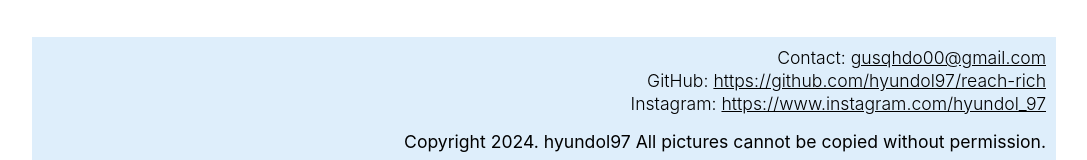
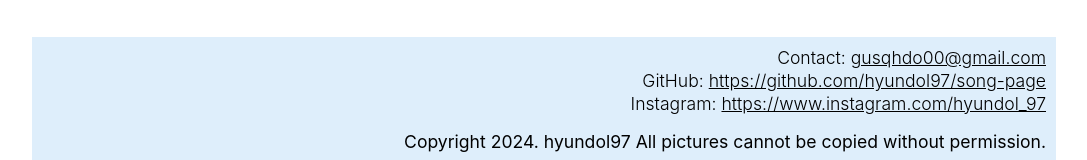
Before and after one commit to hyundol97/song-page, a React (Create React App) app: page / in a window 1280 px wide. Shown: the part 2047-2207 px from the top of the page, without its empty margins (96-1183 px from the left). Built offline with nearby package versions, Linux system fonts and the light colour scheme.

Commit message:
chore: change project(repository) name

```diff
--- a/package.json
+++ b/package.json
@@ -1,5 +1,5 @@
 {
-  "name": "reach-rich",
+  "name": "song-page",
   "version": "0.1.0",
   "private": true,
   "dependencies": {
--- a/src/Components/Layout/Footer.tsx
+++ b/src/Components/Layout/Footer.tsx
@@ -14,8 +14,8 @@
       </span>
       <span>
         GitHub:{' '}
-        <a href="https://github.com/hyundol97/reach-rich" target="_blank">
-          https://github.com/hyundol97/reach-rich
+        <a href="https://github.com/hyundol97/song-page" target="_blank">
+          https://github.com/hyundol97/song-page
         </a>
       </span>
       <span>
```
Also changed, not shown: 2 other files (tests, documents, lock files or other folders).
